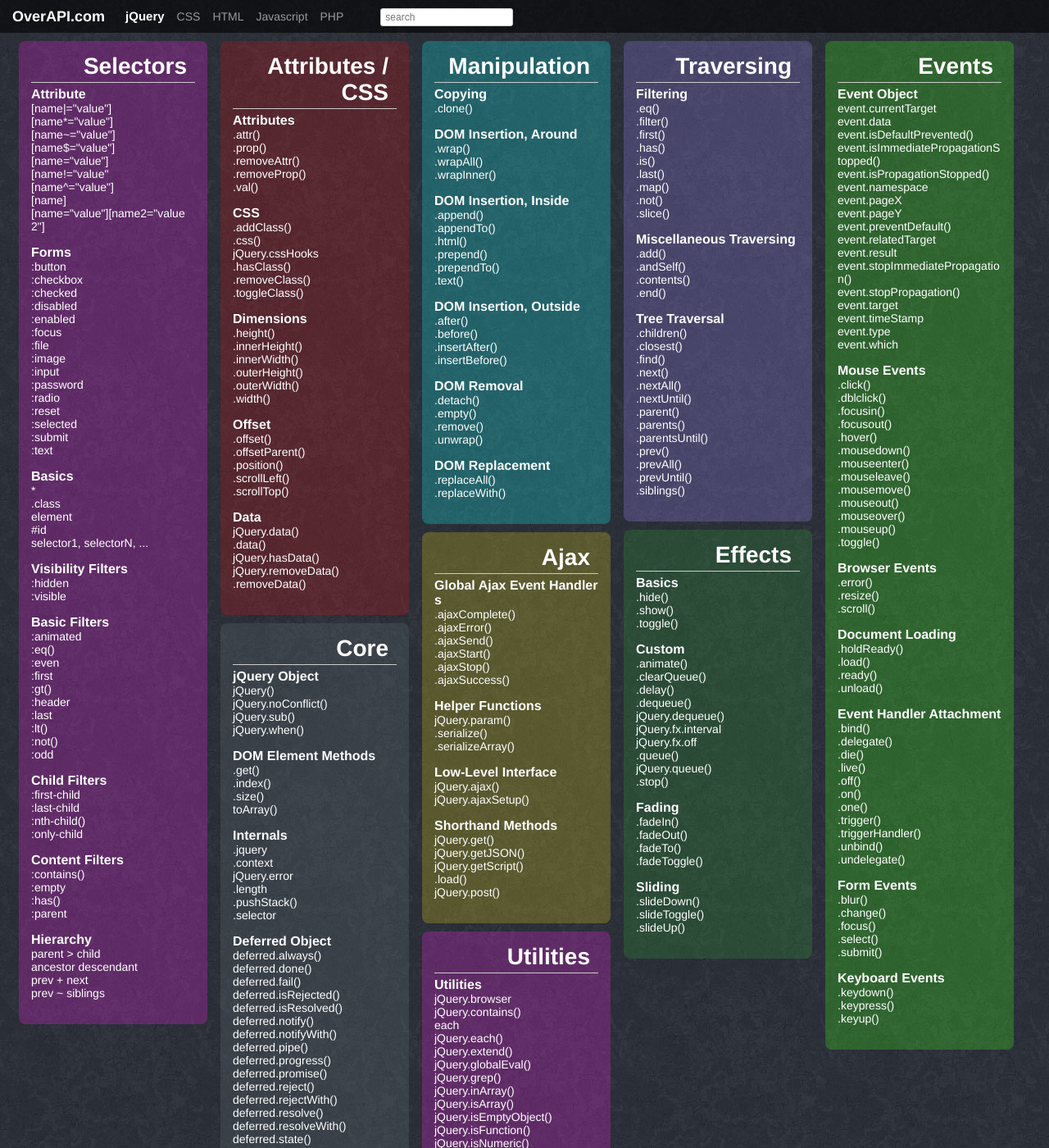
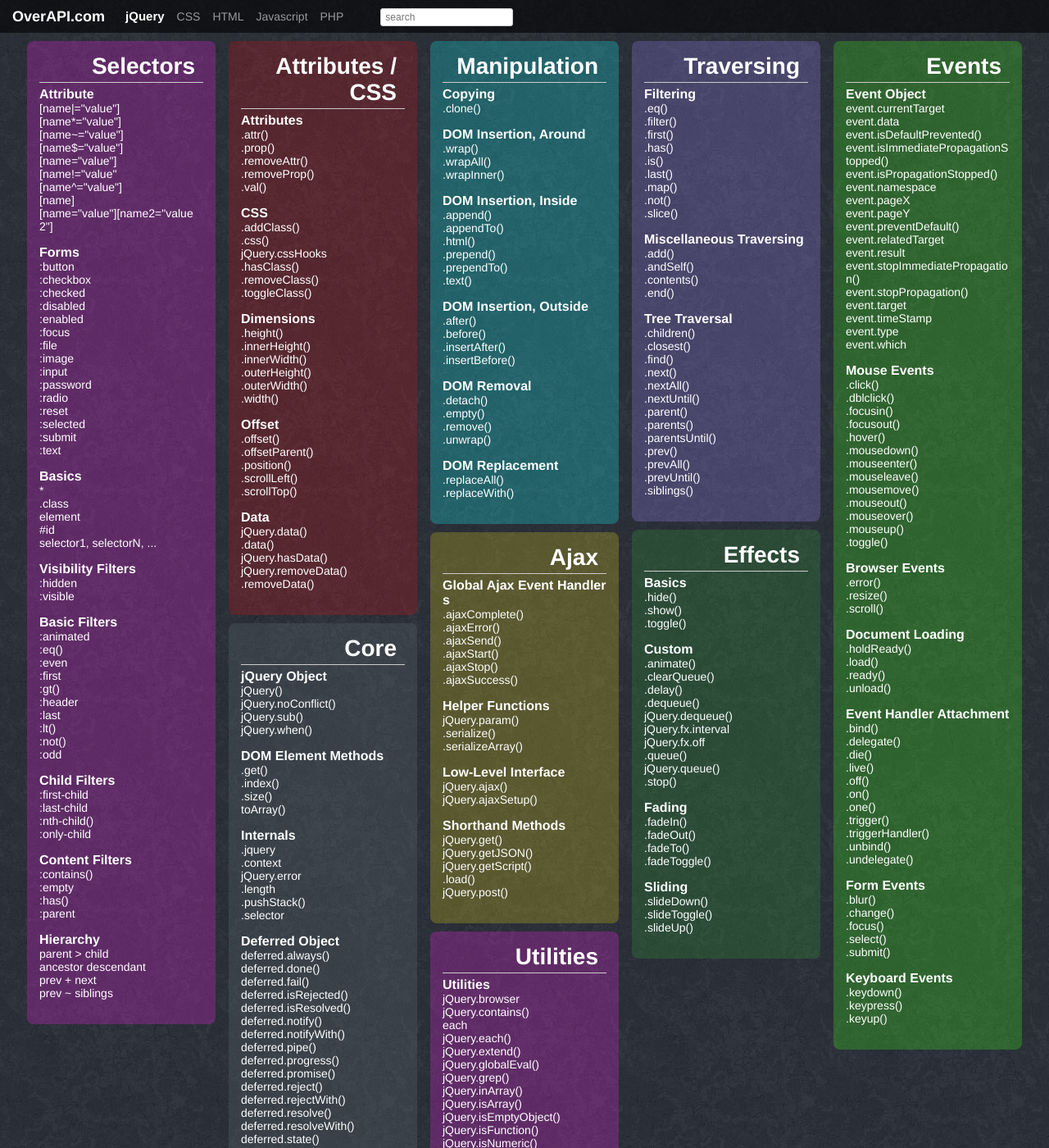
Before and after one commit to code9media/overthecs.github.io, a Jekyll site: the page built from jquery.html, in a window 1280 px wide and 1400 px high. Shown: the whole window at 82% size. Built offline with Jekyll 4.4.1, drawn with Linux system fonts in a browser that asks for light colours; Markdown is read by kramdown in place of the engine named in the settings.

Commit message:
centered the board

```diff
--- a/_layouts/default.html
+++ b/_layouts/default.html
@@ -35,6 +35,7 @@
                 $('.content').masonry({
                     // options
                     itemSelector : '.board'
+                    ,isFitWidth:true
                     ,isAnimated: !$.browser.msie
                 });
 
--- a/static/css/default.css
+++ b/static/css/default.css
@@ -60,9 +60,9 @@ body {background:#000 url(/static/images/background.jpg) fixed 100% 100%;font-fa
 #searchApi{margin-left:30px;border:1px solid #ccc;border-radius:3px;font-size:12px;line-height:20px;padding:0 5px;width:150px;}
 
 
-.content{padding-top:45px;margin:0 15px;margin:0 10px\9;}
+.content{padding-top:45px;margin:0 auto;}
 .board{border-radius:8px;margin:5px 8px;padding:15px;width:200px;color:#fff;}
-.content-250{margin:0 30px;margin:0 28px\9;}
+.content-250{margin:0 auto;}
 .content-250 .board{width:250px;margin:5px 10px;}
 .board-title{font-size:28px;font-weight:bold;padding-right:10px;margin-bottom:5px;text-align:right;border-bottom:1px solid #ccc;padding-bottom:3px;}
 .board-card{margin-bottom:15px;word-break:break-all}
```
